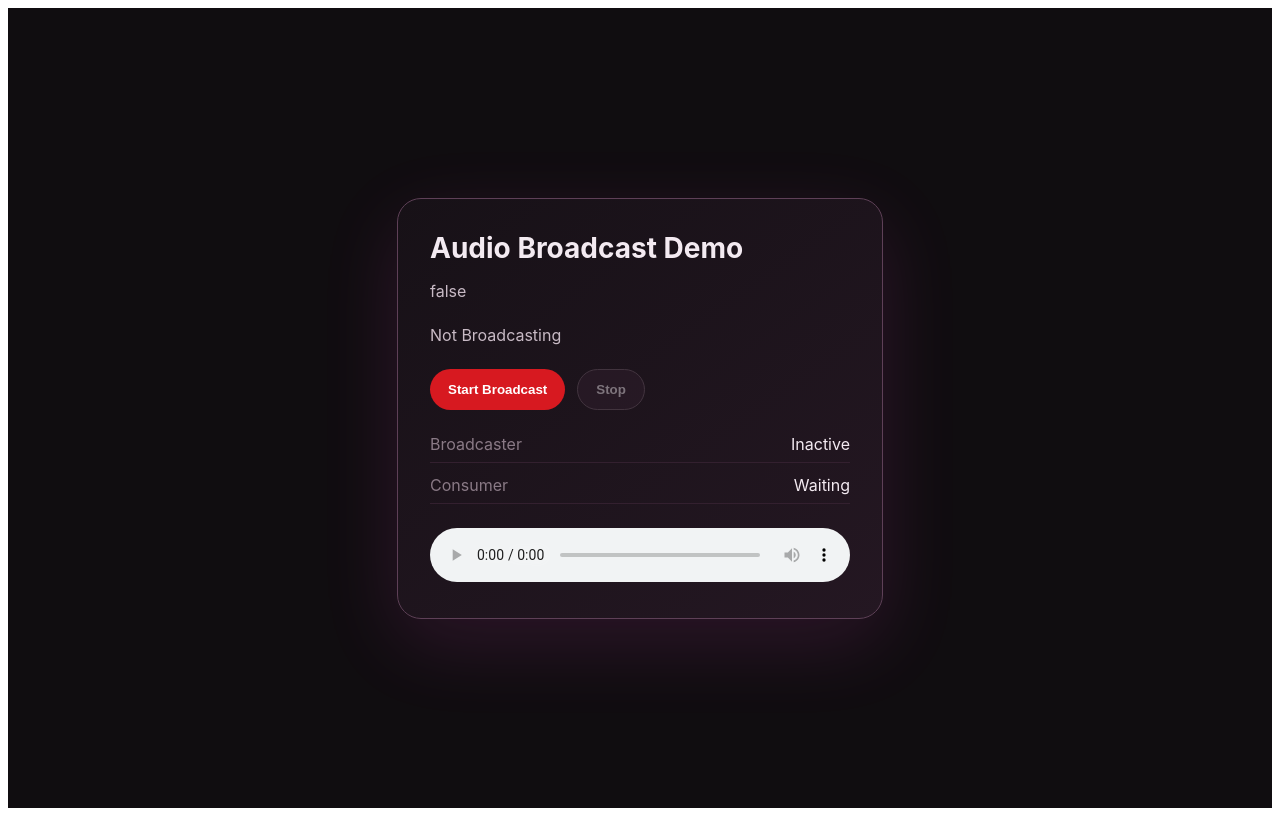
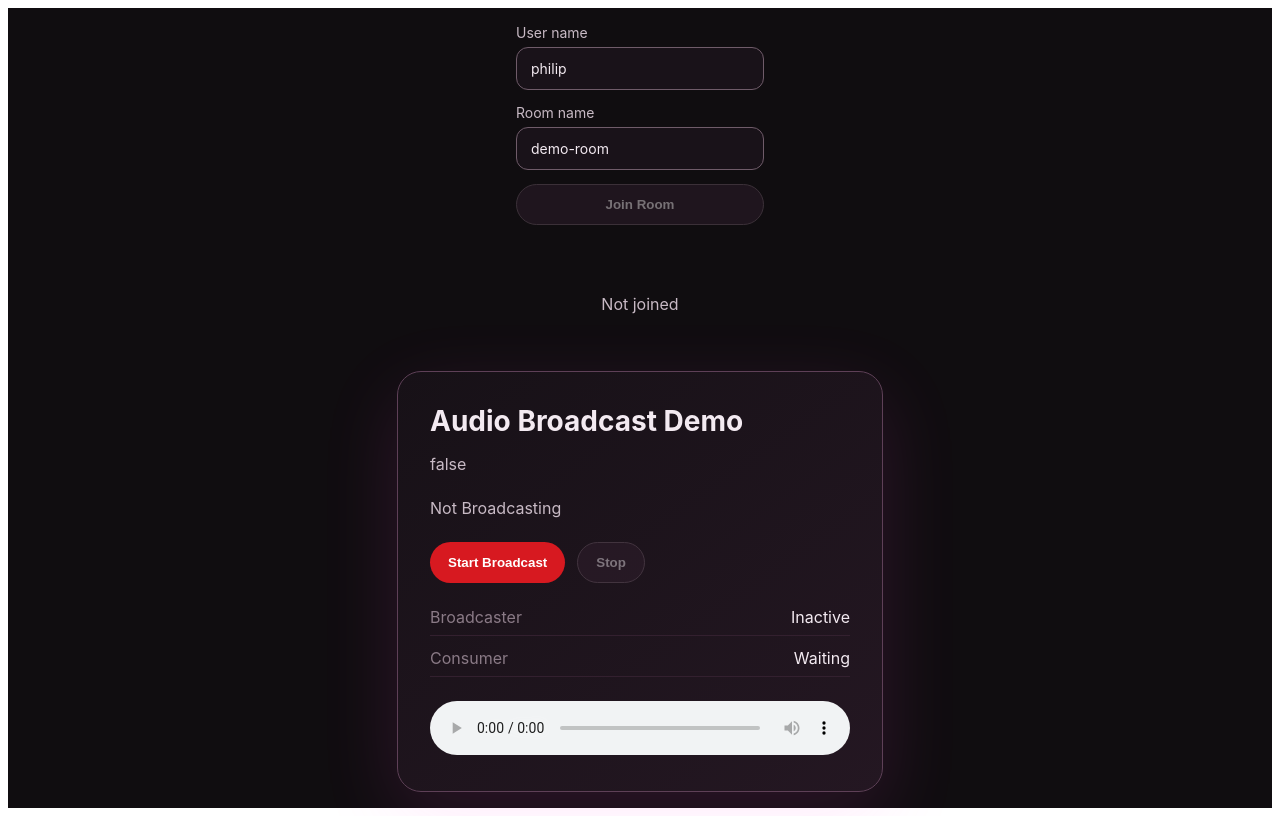
Before and after one commit to moviefan322/broadcast_front, a SvelteKit app: page / in a window 1280 px wide. Built offline with nearby package versions, Linux system fonts and the light colour scheme; no server answers.

Commit message:
connects, joins room

```diff
--- a/package.json
+++ b/package.json
@@ -32,6 +32,7 @@
 		"vite": "^8.0.16"
 	},
 	"dependencies": {
+		"mediasoup-client": "^3.21.0",
 		"socket.io-client": "^4.8.3"
 	}
 }
--- a/src/routes/+page.svelte
+++ b/src/routes/+page.svelte
@@ -1,27 +1,57 @@
 <script lang="ts">
 	import { onMount } from 'svelte';
 	import { io, type Socket } from 'socket.io-client';
+	import * as mediasoupClient from 'mediasoup-client';
 
 	let socket: Socket | null = null;
+	let device: mediasoupClient.Device | null = null;
 	let connected = $state(false);
+
+	let userName = $state('philip');
+	let roomName = $state('demo-room');
+	let roomStatus = $state('Not joined');
 
 	let broadcastStatus = $state('Not Broadcasting');
 	let isBroadcasting = $state(false);
 	let isConsuming = $state(false);
 
 	const connectSocket = async () => {
-		//   console.log("connect button clicked");
+		if (socket) {
+			console.log('socket already exists:', socket.id);
+			return;
+		}
+
 		socket = io('http://localhost:3000');
-		//   keep the socket listeners in their own place
+
 		socket.on('connect', () => {
 			connected = true;
 			console.log('connected:', socket?.id);
+		});
+
+		socket.on('disconnect', () => {
+			connected = false;
+			console.log('disconnected');
 		});
 	};
 
 	// const setupDevice = async () => {
 	// 	status = 'Setting up device...';
 	// };
+
+	const joinRoom = async () => {
+		if (!socket) {
+			console.error('Socket not initialized');
+			return;
+		}
+		const joinRoomResp = await socket.emitWithAck('joinRoom', {
+			userName,
+			roomName
+		});
+		console.log('joinRoomResp', joinRoomResp);
+		// device = new mediasoupClient.Device();
+		// const routerRtpCapabilities = await socket?.emitWithAck('getRtpCap');
+		// console.log('routerRtpCapabilities', routerRtpCapabilities);
+	};
 
 	const startBroadcasting = async () => {
 		isBroadcasting = true;
@@ -56,10 +86,31 @@
 
 	onMount(() => {
 		connectSocket();
+
+		return () => {
+			console.log('disconnecting socket:', socket?.id);
+			socket?.disconnect();
+			socket = null;
+		};
 	});
 </script>
 
 <main class="page">
+	<div class="form-grid">
+		<label>
+			<span>User name</span>
+			<input bind:value={userName} placeholder="philip" />
+		</label>
+
+		<label>
+			<span>Room name</span>
+			<input bind:value={roomName} placeholder="demo-room" />
+		</label>
+
+		<button class="secondary-button" onclick={joinRoom} disabled={!connected}> Join Room </button>
+	</div>
+
+	<p class="status">{roomStatus}</p>
 	<section class="card">
 		<h1>Audio Broadcast Demo</h1>
 
@@ -186,4 +237,33 @@
 	audio {
 		width: 100%;
 	}
+
+	.form-grid {
+		display: grid;
+		gap: 14px;
+		margin-bottom: 20px;
+	}
+
+	label {
+		display: grid;
+		gap: 6px;
+		color: #c8bac5;
+		font-size: 14px;
+	}
+
+	input {
+		width: 100%;
+		border: 1px solid #6f5b69;
+		border-radius: 12px;
+		background: #191219;
+		color: #f3eaf1;
+		padding: 12px 14px;
+		font: inherit;
+		box-sizing: border-box;
+	}
+
+	input:focus {
+		outline: 2px solid #ff4fdb;
+		border-color: #ff4fdb;
+	}
 </style>
```
Also changed, not shown: 1 other file (tests, documents, lock files or other folders).
